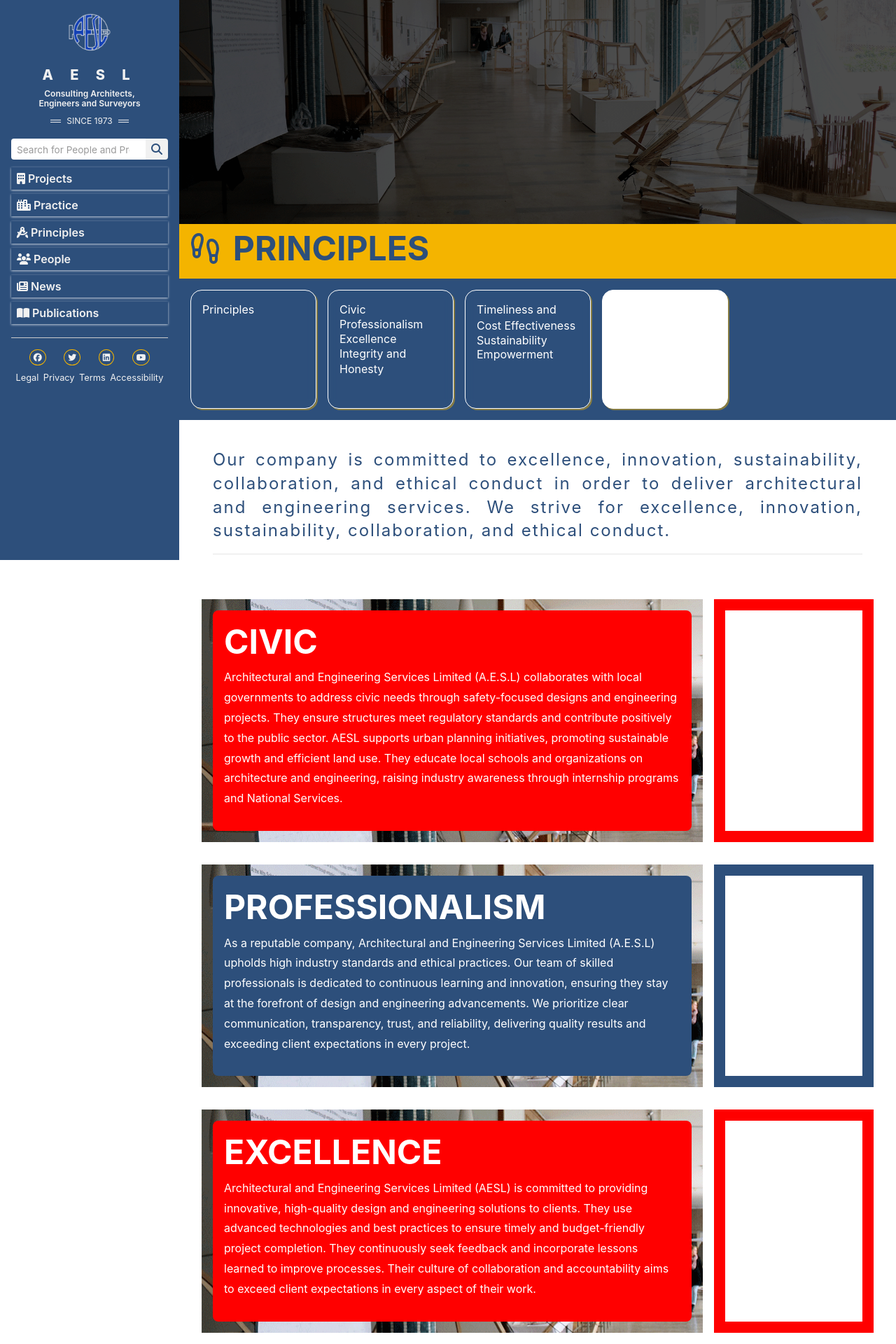
After one commit to chrispydev/aesl, a Django app: page /principles/ in a window 1280 px wide. The commit adds this page. Shown: the top 1920 px of the page at 70% size. Run offline with Django 5.2, Linux system fonts and the light colour scheme.

Commit message:
feat(sytle): add principle grid card

```diff
--- /dev/null
+++ b/static/css/principles.css
@@ -0,0 +1,67 @@
+.principles__parallax {
+  position: relative;
+  height: 40vh;
+  background-image: url('../img/principles.png');
+  /* Replace with your image */
+  background-attachment: fixed;
+  background-position: bottom;
+  background-size: cover;
+  background-repeat: no-repeat;
+  display: flex;
+  justify-content: center;
+  align-items: center;
+}
+
+.principles {
+  display: grid;
+  grid-template-columns: repeat(4, 1fr);
+  gap: 1rem;
+  margin: 2rem 2rem;
+  z-index: 100;
+}
+
+.placholder {
+  grid-column: span 3;
+  background-image: url('../img/principles.png');
+  color: #fff;
+  width: 100%;
+  height: 100%;
+}
+
+.principle {
+  margin: 1rem;
+  border-radius: 0.5rem;
+  padding: 1rem;
+  z-index: 100;
+}
+
+.principle__blue {
+  background-color: var(--primary-color);
+}
+
+.principle__red {
+  background-color: red;
+}
+
+.principle h1 {
+  font-size: 3rem;
+  font-weight: bold;
+  text-transform: uppercase;
+}
+
+.principle p {
+  line-height: 1.8rem;
+}
+
+.principle__card {
+  height: 100%;
+  width: 100%;
+}
+
+.principle__card-red {
+  border: 1rem solid red;
+}
+
+.principle__card-blue {
+  border: 1rem solid var(--primary-color);
+}
--- a/static/css/responsive.css
+++ b/static/css/responsive.css
@@ -515,4 +515,7 @@
     }
 
 
+
+
+
   }
--- /dev/null
+++ b/templates/frontend/principles.html
@@ -0,0 +1,141 @@
+{% extends 'base.html' %}
+{% load static %}
+
+{% block content %}
+
+<!-- Main content -->
+<section class="principles__parallax">
+  <div class="projects__overlay"></div>
+</section>
+
+<section class="projects__caption">
+  <div>
+    <h1 class="projects__title">
+      <svg stroke="currentColor" fill="none" stroke-width="2" viewBox="0 0 24 24" stroke-linecap="round"
+        stroke-linejoin="round" height="1em" width="1em" xmlns="http://www.w3.org/2000/svg">
+        <path
+          d="M4 16v-2.38C4 11.5 2.97 10.5 3 8c.03-2.72 1.49-6 4.5-6C9.37 2 10 3.8 10 5.5c0 3.11-2 5.66-2 8.68V16a2 2 0 1 1-4 0Z">
+        </path>
+        <path
+          d="M20 20v-2.38c0-2.12 1.03-3.12 1-5.62-.03-2.72-1.49-6-4.5-6C14.63 6 14 7.8 14 9.5c0 3.11 2 5.66 2 8.68V20a2 2 0 1 0 4 0Z">
+        </path>
+        <path d="M16 17h4"></path>
+        <path d="M4 13h4"></path>
+      </svg>
+      Principles
+    </h1>
+  </div>
+</section>
+
+<!-- Projects__cards -->
+
+{% include 'partial/principles-card.html' %}
+
+<!-- Projects Text -->
+<section class="projects__text">
+  <p>
+    Our company is committed to excellence, innovation, sustainability, collaboration, and ethical conduct in order to
+    deliver architectural and engineering services. We strive for excellence, innovation, sustainability, collaboration,
+    and ethical conduct.
+  </p>
+  <hr />
+</section>
+
+<section class="principles">
+  <div class="placholder">
+    <div class="principle principle__red">
+      <h1>Civic</h1>
+      <p>Architectural and Engineering Services Limited (A.E.S.L) collaborates with local governments to address civic
+        needs through safety-focused designs and engineering projects. They ensure structures meet regulatory standards
+        and contribute positively to the public sector. AESL supports urban planning initiatives, promoting sustainable
+        growth and efficient land use. They educate local schools and organizations on architecture and engineering,
+        raising industry awareness through internship programs and National Services.</p>
+    </div>
+  </div>
+  <div class="principle__card principle__card-red">
+  </div>
+</section>
+
+<section class="principles">
+  <div class="placholder">
+    <div class="principle principle__blue">
+      <h1>PROFESSIONALISM</h1>
+      <p>As a reputable company, Architectural and Engineering Services Limited (A.E.S.L) upholds high industry standards and ethical practices. Our team of skilled professionals is dedicated to continuous learning and innovation, ensuring they stay at the forefront of design and engineering advancements. We prioritize clear communication, transparency, trust, and reliability, delivering quality results and exceeding client expectations in every project.</p>
+    </div>
+  </div>
+  <div class="principle__card principle__card-blue">
+  </div>
+</section>
+
+<section class="principles">
+  <div class="placholder">
+    <div class="principle principle__red">
+      <h1>Excellence</h1>
+      <p>Architectural and Engineering Services Limited (AESL) is committed to providing innovative, high-quality design and engineering solutions to clients. They use advanced technologies and best practices to ensure timely and budget-friendly project completion. They continuously seek feedback and incorporate lessons learned to improve processes. Their culture of collaboration and accountability aims to exceed client expectations in every aspect of their work.</p>
+    </div>
+  </div>
+  <div class="principle__card principle__card-red">
+  </div>
+</section>
+
+
+<section class="principles">
+  <div class="placholder">
+    <div class="principle principle__blue">
+      <h1>Integrity and Honesty</h1>
+      <p>Architectural and Engineering Services Limited (AESL) upholds integrity, honesty, and transparency in all interactions, fostering trust, credibility, and lasting relationships through accurate information, fair pricing, and reliable timelines.</p>
+    </div>
+  </div>
+  <div class="principle__card principle__card-blue">
+  </div>
+</section>
+
+
+<section class="principles">
+  <div class="placholder">
+    <div class="principle principle__red">
+      <h1>Timeliness And Cost Effectiveness</h1>
+      <p>Architectural and Engineering Services Limited (AESL) prioritizes timeliness through effective project management techniques, offering affordable solutions while maintaining quality. Their staff meticulously organizes and distributes resources to maximize efficiency and reduce waiting times. They complete projects on time and within budget, exceeding client expectations and improving satisfaction levels.</p>
+    </div>
+  </div>
+  <div class="principle__card principle__card-red">
+  </div>
+</section>
+
+
+<section class="principles">
+  <div class="placholder">
+    <div class="principle principle__blue">
+      <h1>Sustainability</h1>
+      <p>Architectural and Engineering Services Limited (AESL) is dedicated to sustainability in all aspects of their work, prioritizing eco-friendly design principles and minimizing environmental impact. They actively seek innovative solutions for energy efficiency and resource conservation in every project. They collaborate with clients and stakeholders to integrate sustainability into planning and execution stages, aiming to create lasting positive impacts on communities and the environment</p>
+    </div>
+  </div>
+  <div class="principle__card principle__card-blue">
+  </div>
+</section>
+
+
+<!-- More Projects Section -->
+<section class="more__projects">
+  <p>AESL || {{title}}</p>
+  <article class="boxes">
+    <div class="box">
+    </div>
+    <div class="box">
+    </div>
+    <div class="box">
+    </div>
+  </article>
+</section>
+
+<!-- page location Section -->
+<section class="page__location">
+  <div class="page__flex">
+    <img src="{% static 'img/aesl_logo.png' %}" alt="aesl logo" class="info__building-image-large" />
+    <p>AESL || {{title}}</p>
+  </div>
+  <p>Consulting Architects,<br /> Engineers and Surveyors</p>
+</section>
+
+
+{% endblock content %}
--- /dev/null
+++ b/templates/partial/principles-card.html
@@ -0,0 +1,32 @@
+<!-- Projects__cards -->
+<section class="projects__cards">
+
+  <!-- Practice -->
+  <div class="projects__card">
+    <a href="#principles">Principles</a>
+  </div>
+
+  <!-- About / Institutional -->
+  <div class="projects__card">
+    <a href="#civic">Civic</a>
+    <a href="#professionalism">Professionalism</a>
+    <a href="#excellence">Excellence</a>
+    <a href="#integrity">Integrity and Honesty</a>
+  </div>
+
+  <!-- Governance & Management -->
+  <div class="projects__card">
+    <a href="#timeline">Timeliness and Cost Effectiveness</a>
+    <a href="#sustainability">Sustainability</a>
+    <a href="#empowerment">Empowerment</a>
+  </div>
+
+  <!-- Services & Others -->
+  <div class="projects__card-link">
+    <a href=""></a>
+    <!-- Add when ready -->
+    <!-- <a href="">Client Speak</a> -->
+    <!-- <a href="">Corporate Responsibilities</a> -->
+  </div>
+
+</section>
```
Also changed, not shown: templates/partial/card-nav.html (added, +32 -0 lines).
